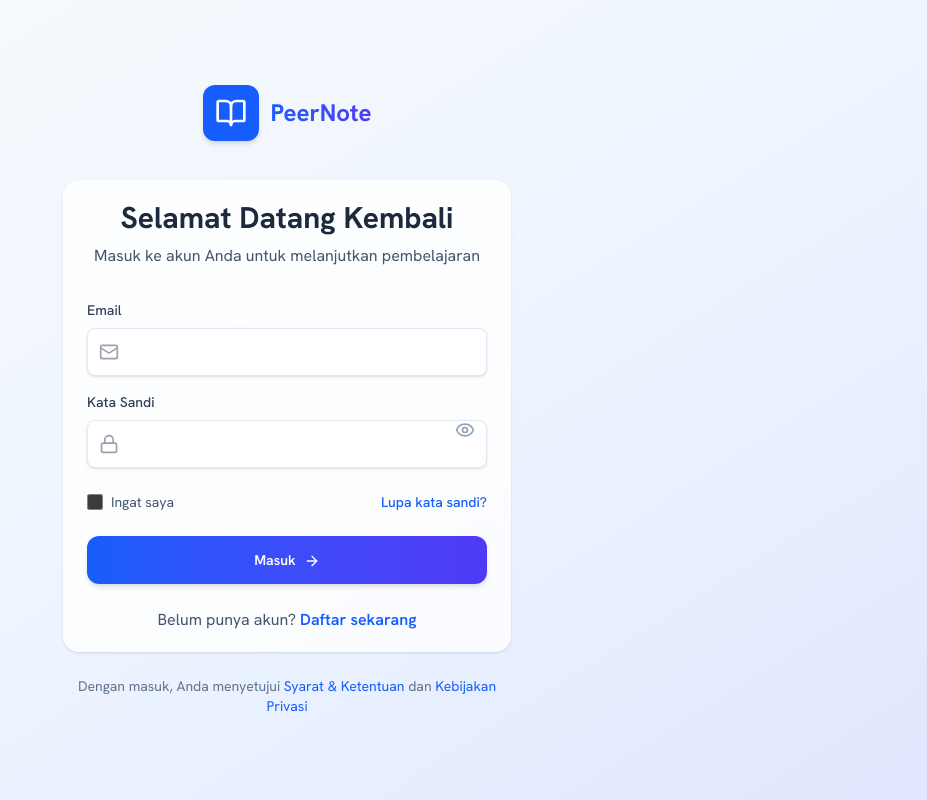
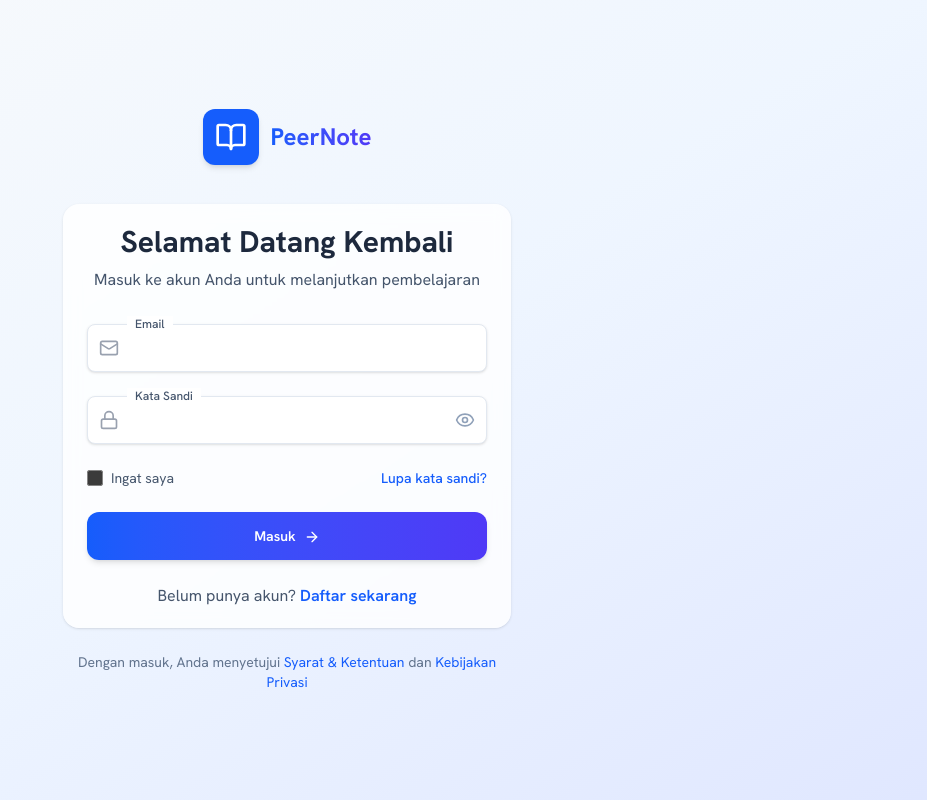
Before and after one commit to zaki-ramadhan/peer-note-sharing-platform, a React (Vite) app in the folder frontend/: page /login in a window 1280 px wide. Shown: the whole page, without its empty margins (353-1280 px from the left). Built offline with nearby package versions, Linux system fonts and the light colour scheme.

Commit message:
feat: improve form layout and labels in LoginPage for better accessibility and user experience

```diff
--- a/frontend/src/pages/LoginPage.jsx
+++ b/frontend/src/pages/LoginPage.jsx
@@ -65,11 +65,8 @@ const LoginPage = () => {
               </div>
             )}
             <form onSubmit={handleSubmit} className="space-y-6">
-              <div className="space-y-4">
-                <div>
-                  <label className="block text-sm font-medium text-slate-700 mb-2">
-                    Email
-                  </label>
+              <div className="space-y-6">
+                <div className="relative">
                   <Input
                     type="email"
                     name="email"
@@ -80,12 +77,12 @@ const LoginPage = () => {
                     className="h-12 bg-white border-slate-200 focus:border-blue-500 focus:ring-blue-500/20 text-slate-900"
                     required
                   />
+                  <label className="absolute left-10 -top-2 text-xs font-medium text-slate-600 bg-white px-2 pointer-events-none">
+                    Email
+                  </label>
                 </div>
 
                 <div className="relative">
-                  <label className="block text-sm font-medium text-slate-700 mb-2">
-                    Kata Sandi
-                  </label>
                   <Input
                     type={showPassword ? "text" : "password"}
                     name="password"
@@ -96,6 +93,9 @@ const LoginPage = () => {
                     className="h-12 bg-white border-slate-200 focus:border-blue-500 focus:ring-blue-500/20 pr-12 text-slate-900"
                     required
                   />
+                  <label className="absolute left-10 -top-2 text-xs font-medium text-slate-600 bg-white px-2 pointer-events-none">
+                    Kata Sandi
+                  </label>
                   <button
                     type="button"
                     onClick={() => setShowPassword(!showPassword)}
```
